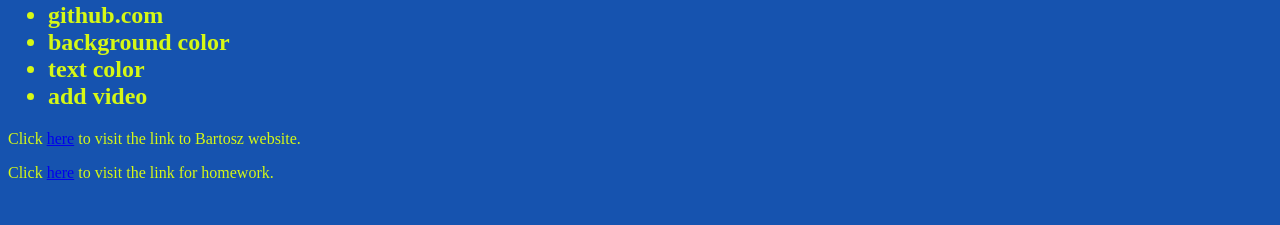
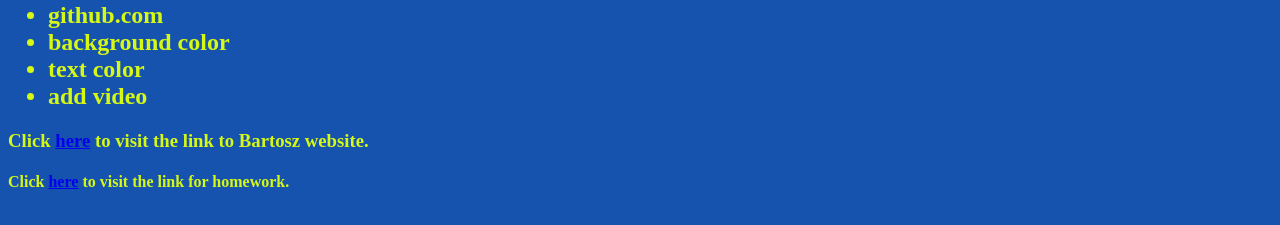
Before and after one commit to plesniewska/js-lessons, a plain HTML site: page index.html in a window 1280 px wide. Shown: the part 417-642 px from the top of the page. Drawn offline with Linux system fonts and the light colour scheme.

Commit message:
Adds headers

```diff
--- a/index.html
+++ b/index.html
@@ -26,8 +26,8 @@
     <li>text color</li>
     <li>add video</li></h2>
 </ul>
-<p>Click <a href="http://bartoszprzy.github.io/JS-lessons/">here</a> to visit the link to Bartosz website.</p>
-<p>Click <a href="https://developer.mozilla.org/en-US/docs/Web/HTML/Element/Heading_Elements">here</a> to visit the link for homework.</p>
+<h3><p>Click <a href="http://bartoszprzy.github.io/JS-lessons/">here</a> to visit the link to Bartosz website.</p> </h3>
+<h4><p>Click <a href="https://developer.mozilla.org/en-US/docs/Web/HTML/Element/Heading_Elements">here</a> to visit the link for homework.</p></h4>
 
 
 
```
